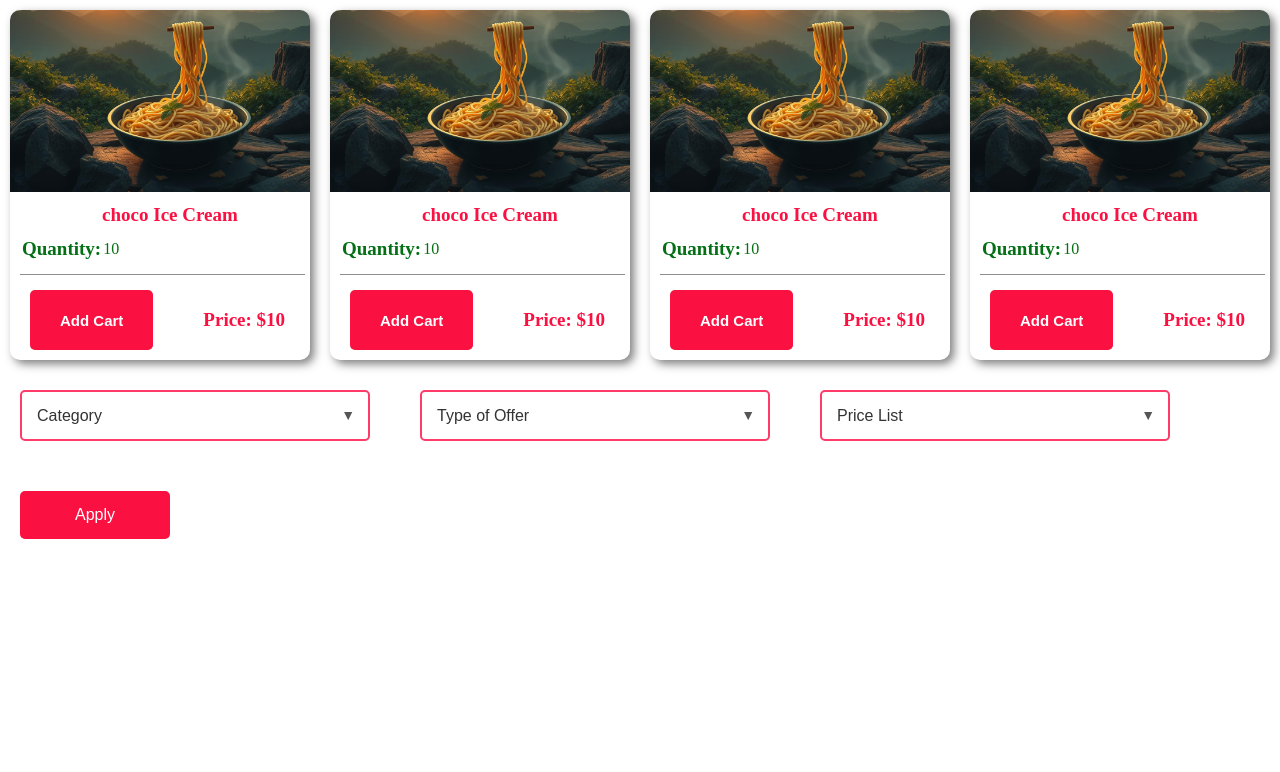
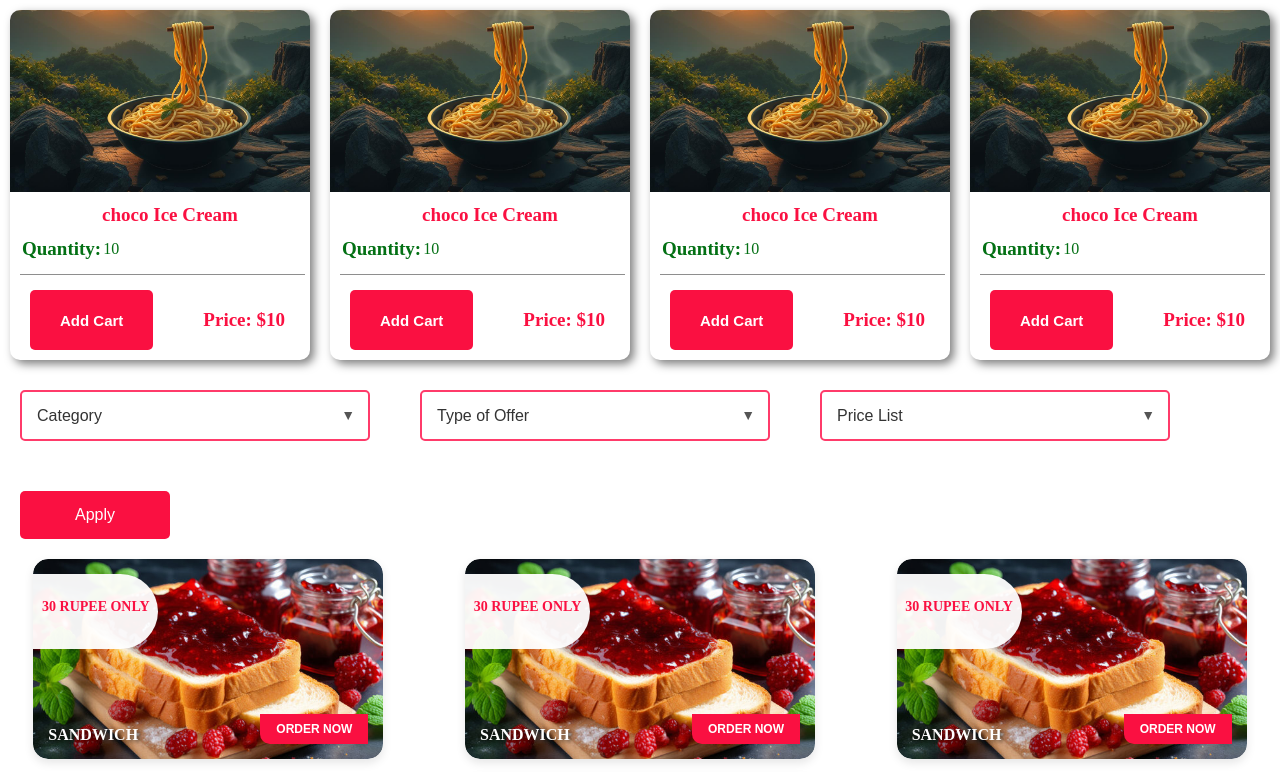
Before and after one commit to Ajay-kannan2006/MarioJuicy, a React (Vite) app in the folder frontend/: page / in a window 1280 px wide. Shown: the top 772 px of the page. Built offline with nearby package versions, Linux system fonts and the light colour scheme.

Commit message:
HomeScreen component added

```diff
--- a/frontend/src/App.jsx
+++ b/frontend/src/App.jsx
@@ -1,6 +1,7 @@
 import './App.css'
 import Card from './card'
 import Filter_bar from './Filter_bar'
+import HomeScreenOffers from './HomeScreenOffers'
 function App() {
 
   return (
@@ -10,6 +11,7 @@ function App() {
       <Card/>
       <Card/>
       <Filter_bar/>
+      <HomeScreenOffers/>
     </div>
 
   )
--- /dev/null
+++ b/frontend/src/HomeScreenOffers.css
@@ -0,0 +1,60 @@
+.offer-section {
+    display: flex;
+    justify-content: space-around;
+    align-items: center;
+    gap: 15px;
+    flex-wrap: wrap;
+}
+
+.offer-item {
+    width: 350px;
+    height: 200px;
+    border-radius: 15px;
+    position: relative;
+    overflow: hidden;
+    box-shadow: 0 4px 10px rgba(0, 0, 0, 0.1);
+}
+
+.offer-item img {
+    width: 100%;
+    height: 100%;
+    object-fit: cover;
+    border-radius: 15px;
+}
+
+.offer-badge {
+    position: absolute;
+    top: 15px;
+    width: 125px;
+    height: 50px;
+    background: #FFFFFFF2;
+    color: #FA1041;
+    font-size: 14px;
+    border-radius: 0 50px 50px 0;
+    font-weight: bold;
+    padding-top: 25px;
+}
+
+.order-now {
+    position: absolute;
+    bottom: 15px;
+    right: 15px;
+    background: #FA1041;
+    font-weight: 700;
+    color: white;
+    font-size: 12px;
+    padding: 8px 16px;
+    border: none;
+    border-radius: 0 0 0 10px;
+    cursor: pointer;
+}
+
+.offer-title {
+    position: absolute;
+    bottom: 15px;
+    left: 15px;
+    color: white;
+    font-size: 16px;
+    font-weight: bold;
+    text-shadow: 2px 2px 4px rgba(0, 0, 0, 0.7);
+}
--- /dev/null
+++ b/frontend/src/HomeScreenOffers.jsx
@@ -0,0 +1,17 @@
+import './HomeScreenOffers.css';
+import OfferCard from './offers_card';
+
+function HomeScreenOffers() {
+  return (
+    <div>
+      <div className="offer-section" >
+      <OfferCard/>
+      <OfferCard/>
+      <OfferCard/>
+      <OfferCard/>
+      </div>
+    </div>
+  );
+}
+
+export default HomeScreenOffers;
--- a/frontend/src/card.css
+++ b/frontend/src/card.css
@@ -1,6 +1,6 @@
-body{
+/* body{
     height: 100vh;
-}
+} */
 .cart{
     margin:10px 10px;
     display: flex;
--- a/frontend/src/main.jsx
+++ b/frontend/src/main.jsx
@@ -7,5 +7,6 @@ import Card from './card.jsx'
 createRoot(document.getElementById('root')).render(
   <StrictMode>
     <App />
+
    </StrictMode>,
 )
--- /dev/null
+++ b/frontend/src/offers_card.jsx
@@ -0,0 +1,16 @@
+import './HomeScreenOffers.css';
+import bread_img from './bread.jpg';
+
+function OfferCard()
+{
+    return (
+        <div className="offer-item">
+          <img src={`${bread_img}`} />
+          <div className="offer-badge">30 RUPEE ONLY</div>
+          <button className="order-now">ORDER NOW</button>
+          <div className="offer-title">SANDWICH</div>
+        </div>
+    );
+}
+
+export default OfferCard;
```
Also changed, not shown: frontend/src/bread.jpg (added).
